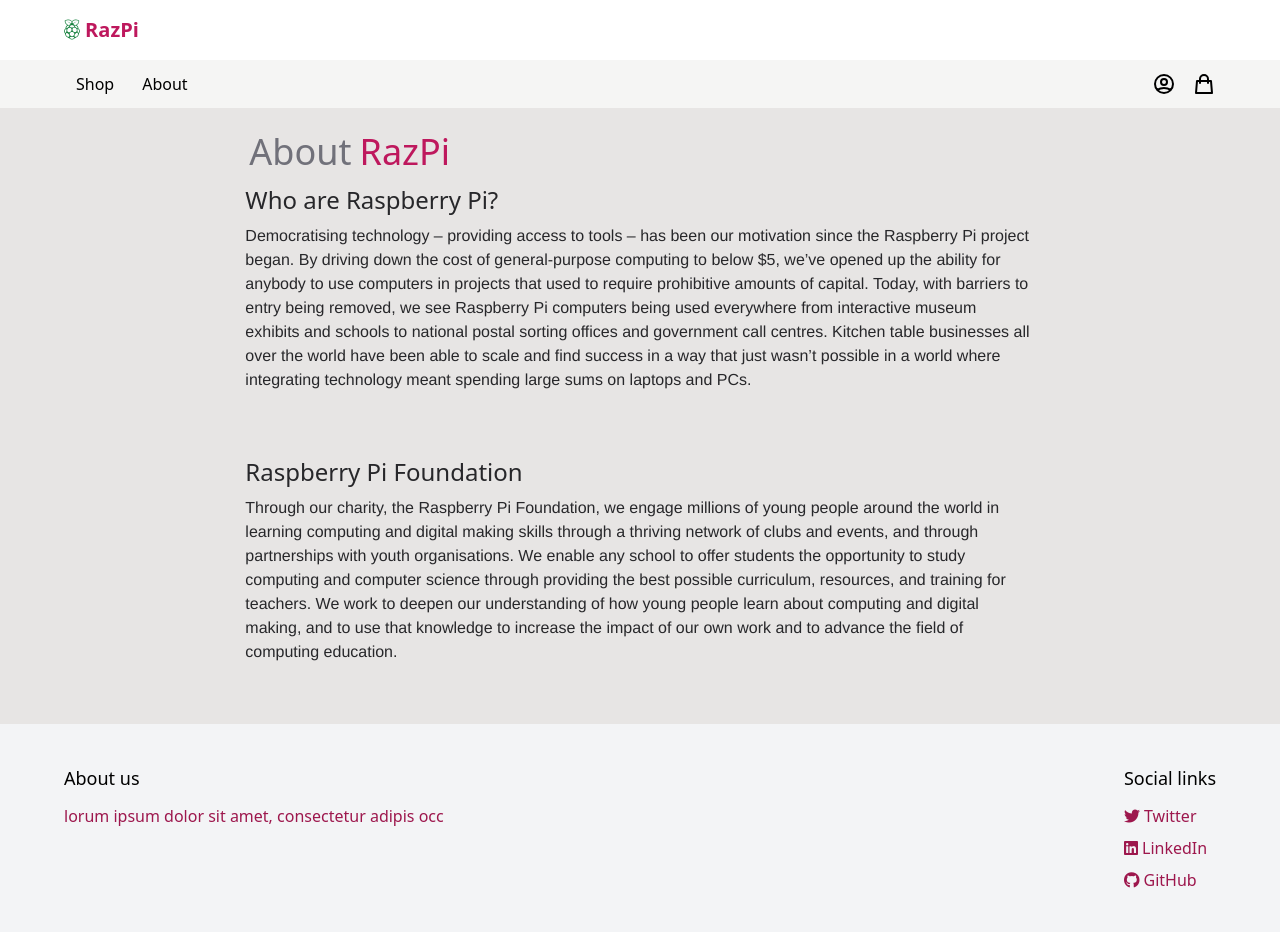
After one commit to August-Schleich/Razpi, a Django app: page /about/ in a window 1280 px wide. The commit adds this page. Run offline with Django 4.2, Linux system fonts and the light colour scheme; some libraries are stand-ins or nearby versions.

Commit message:
added about page: view/html

```diff
--- /dev/null
+++ b/razpi/core/templates/core/about.html
@@ -0,0 +1,59 @@
+<!DOCTYPE html>
+{% extends "core/base.html" %}
+
+{% block content %}
+
+     <header class = " mx-auto max-w-10xl  xl:px-0  bg-stone-200">
+            <div class="mx-auto   max-w-10xl  xl:px-0 " >
+                <div class="py-5 px-8 mx-auto xl:w-2/3 lg:w-2/3 md:w-2/3 sm:w-full  text-left ">
+                    <p class="mb-2 p-1 text-2xl lg:text-4xl text-zinc-500 inline-block">About<p class ="text-2xl p-1 lg:text-4xl text-pink-700 inline-block"> RazPi</p> </p>
+                    <h4 class="mb-2 text-2xl lg:text-2xl text-zinc-800">Who are Raspberry Pi?</h4>
+                    <p class="mb-10 px-0 text-2lg lg:text-1xl  text-zinc-800  " style="font-family:helvetica;">
+                        Democratising technology – providing access to tools – has been our motivation since the Raspberry Pi project began. By driving down the cost of general-purpose computing to below $5,
+                        we’ve opened up the ability for anybody to use computers in projects that used to require prohibitive amounts of capital. Today, with barriers to entry being removed, we see Raspberry
+                        Pi computers being used everywhere from interactive museum exhibits and schools to national postal sorting offices and government call centres. Kitchen table businesses all over the world have been able to scale and find success in a way that just wasn’t possible in a world where integrating technology meant spending large sums on laptops and PCs.
+                        </p>
+                        <br>
+                        <h4 class="mb-2 text-2xl lg:text-2xl text-zinc-800">Raspberry Pi Foundation</h4>
+                        <p class="mb-10 px-0 text-2lg lg:text-1xl  text-zinc-800  " style="font-family:helvetica;">
+                            Through our charity, the Raspberry Pi Foundation, we engage millions of young people around the world in learning computing and digital making skills through a thriving network of clubs
+                             and events, and through partnerships with youth organisations. We enable any school to offer students the opportunity to study computing and computer science through providing the best
+                             possible curriculum, resources, and training for teachers. We work to deepen our understanding of how young people learn about computing and digital making, and to use that knowledge
+                             to increase the impact of our own work and to advance the field of computing education.
+                        </p>
+                    </div>
+
+
+
+
+
+            </div>
+
+        </header>
+        <section class="products bg-gray-700">
+        <div class=" max-w-6xl mx-auto px-6 xl:px-0 bg-gray-800" >
+            <div class=" products flex items-center flex-wrap">
+                {% for product in products%}
+                {% comment %} style="border: 1px solid red;"  {% endcomment %}
+                <div class="w-full md:w-1/3 xl:w-1/4 p-6" >
+                    <a href="#">
+                        <img class="rounded-xl hover:shadow-lg" src="https://encrypted-tbn0.gstatic.com/images?q=tbn:ANd9GcSa4V4Ol1bmNR3mIRPnc9tXxHb7PhUwtMPpaw&usqp=CAU">
+                    </a>
+                    <div class="pt-3 flex items-center justify-between">
+                        <a class= "text-neutral-100" href="#" >{{product.name}}</a>
+                        <a class="text-green-500 hover:text-green-800" href="#">
+                            <svg xmlns="http://www.w3.org/2000/svg" class="h-6 w-6" fill="none" viewBox="0 0 24 24" stroke="currentColor" stroke-width="2">
+                                <path stroke-linecap="round" stroke-linejoin="round" d="M16 11V7a4 4 0 00-8 0v4M5 9h14l1 12H4L5 9z" />
+                              </svg>
+                        </a>
+                        </div>
+                        <p class="p-1 text-gray-400">${{product.price}}</p>
+
+                </div>
+                {% endfor %}
+
+            </div>
+
+        </div>
+    </section>
+{% endblock content %}
--- a/razpi/core/templates/core/base.html
+++ b/razpi/core/templates/core/base.html
@@ -23,7 +23,7 @@
                 {% comment %} <a href="#" class="py-2 text-lg text-pink-700 font-semibold">RazPi</a> {% endcomment %}
                 <ul class="flex items-center space-x-1">
                 <li class="hover:bg-pink-700  hover:text-white px-3 py-3"><a href="{% url 'shop' %}">Shop</a></li>
-                <li class="hover:bg-stone-700  hover:text-white px-3 py-3"><a href="{% url 'shop' %}">About</a></li>
+                <li class="hover:bg-stone-700  hover:text-white px-3 py-3"><a href="{% url 'about' %}">About</a></li>
                 </ul>
             </div>
             <div class="menu-right flex items-center space-x-4 ">
--- a/razpi/core/views.py
+++ b/razpi/core/views.py
@@ -12,3 +12,7 @@ def home(request):
 def shop(request):
     products = Product.objects.all()
     return render(request,"core/shop.html", {"products": products})
+
+
+def about(request):
+    return render(request,"core/about.html")
--- a/razpi/razpi/urls.py
+++ b/razpi/razpi/urls.py
@@ -1,11 +1,12 @@
 
 from django.contrib import admin
 from django.urls import path
-from core.views import frontpage,home,shop
+from core.views import frontpage,home,shop,about
 
 urlpatterns = [
     path('admin/', admin.site.urls),
     path('',home,name="home"),
     path('home/',home, name="home"),
-    path('shop/',shop,name="shop")
+    path('shop/',shop,name="shop"),
+    path('about/',about,name="about"),
 ]
```
Also changed, not shown: razpi/core/templates/core/shop.html (+4 -4 lines).
